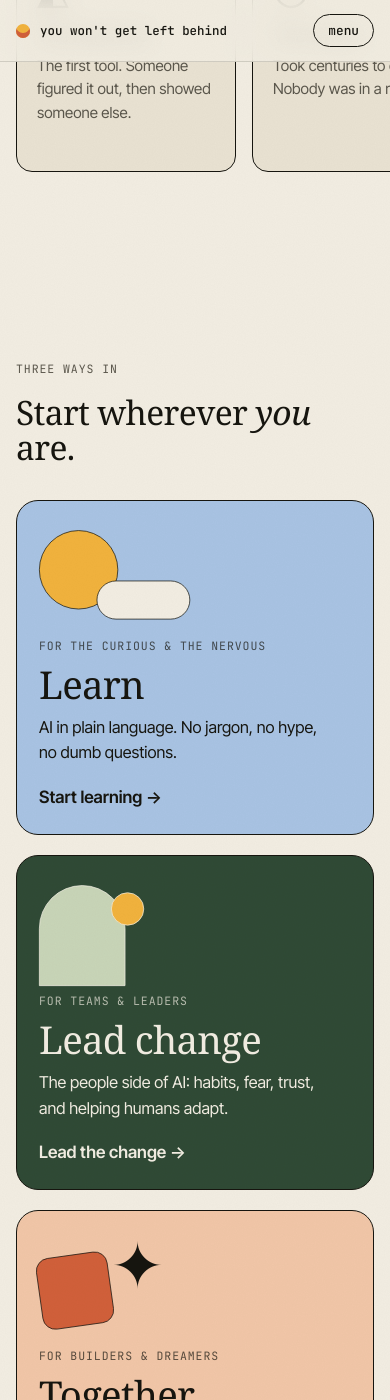
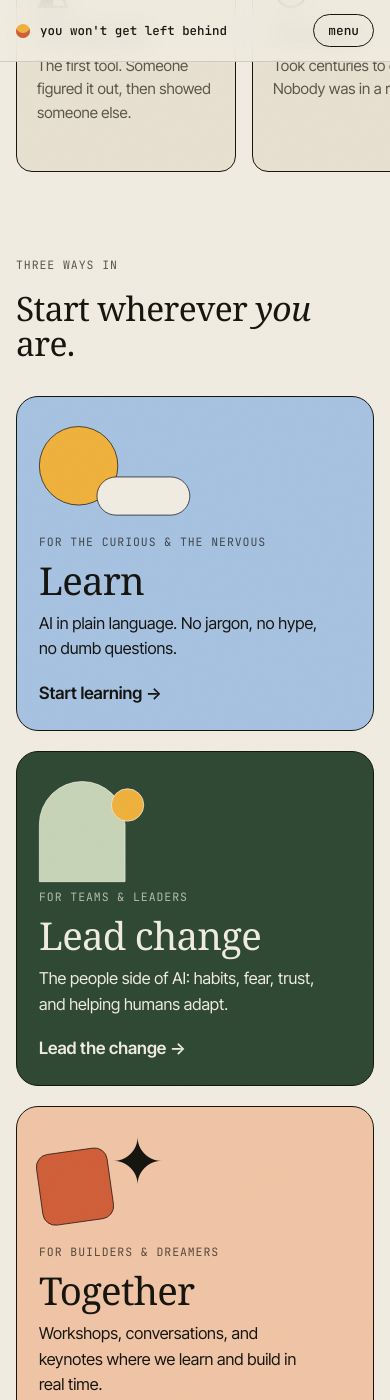
Before and after one commit to 4amiracle/youwontgetleftbehind, a Jekyll site: the page built from index.html, in a window 390 px wide and 1400 px high, scrolled down 1495 px. Built offline with Jekyll 4.4.1, drawn with Linux system fonts in a browser that asks for light colours; some web fonts are replaced.

Commit message:
Tighten gap between timeline and Three ways in
Co-Authored-By: Claude Opus 5.5 <noreply@anthropic.com>

```diff
--- a/assets/css/style.css
+++ b/assets/css/style.css
@@ -373,6 +373,9 @@ a { color: inherit; }
 /* ---------- sections ---------- */
 section { position: relative; }
 .history, .paths, .together-preview, .join { padding: clamp(80px, 11vw, 140px) 0; }
+/* timeline flows straight into "Three ways in" with a slight buffer */
+.history { padding-bottom: clamp(16px, 2vw, 28px); }
+.paths { padding-top: clamp(40px, 5vw, 64px); }
 .section-head { margin-bottom: clamp(36px, 5vw, 60px); }
 
 /* timeline */
```
